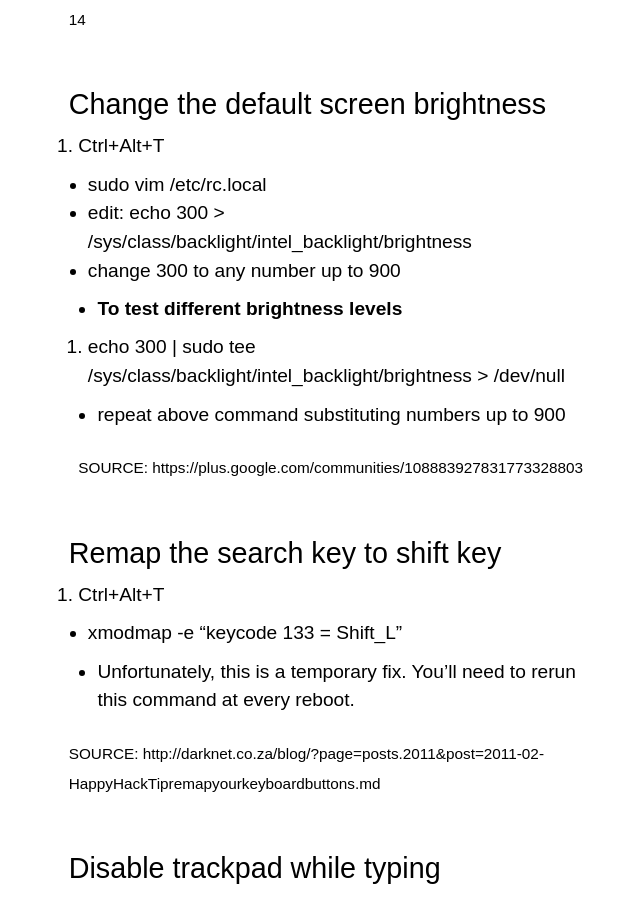
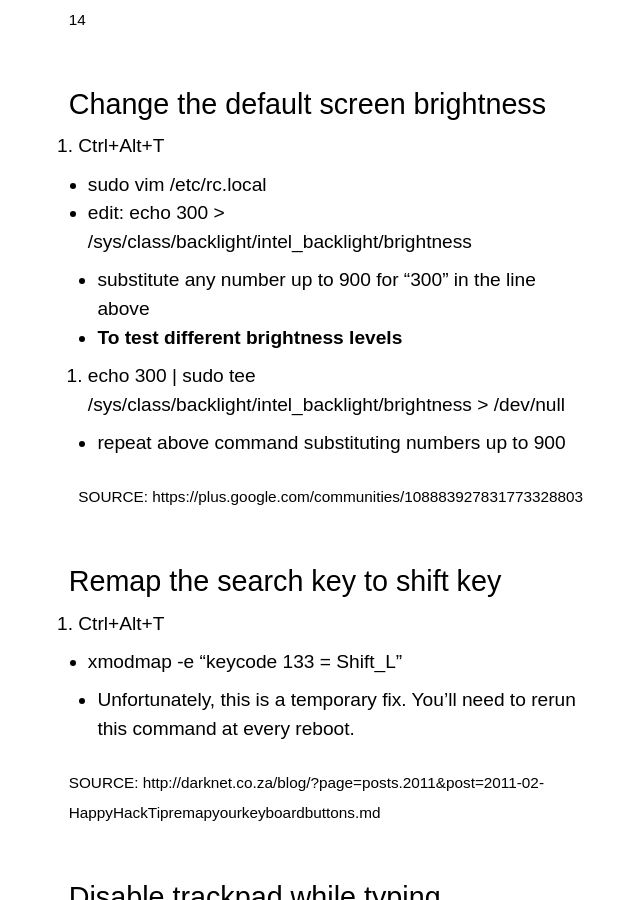
Before and after one commit to scrawlon/scrawlon.github.io, a Jekyll site: the page built from _posts/2014-07-11-chrubuntu-tips.md, in a window 1280 px wide and 900 px high, scrolled down 1284 px. Shown: the whole window, without its empty margins (284-924 px from the left). Built offline with Jekyll 4.4.1, drawn with Linux system fonts in a browser that asks for light colours; Markdown is read by kramdown in place of the engine named in the settings; comment, search, counter and statistics services are not loaded.

Commit message:
Edit Chrubuntu Tips

```diff
--- a/_posts/2014-07-11-chrubuntu-tips.md
+++ b/_posts/2014-07-11-chrubuntu-tips.md
@@ -50,7 +50,7 @@ If you know any other tips, leave a comment and I'll add them to the list.
 1. Ctrl+Alt+T
 * sudo vim /etc/rc.local
 * edit: echo 300 > /sys/class/backlight/intel_backlight/brightness
-* change 300 to any number up to 900
+  * substitute any number up to 900 for "300" in the line above
   * <strong>To test different brightness levels</strong>
       1. echo 300 | sudo tee /sys/class/backlight/intel_backlight/brightness > /dev/null
       * repeat above command substituting numbers up to 900
```
